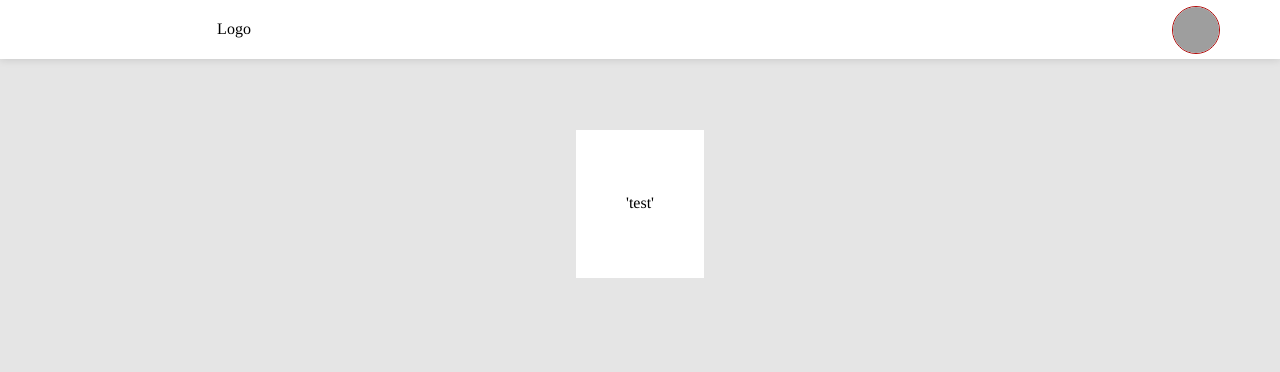
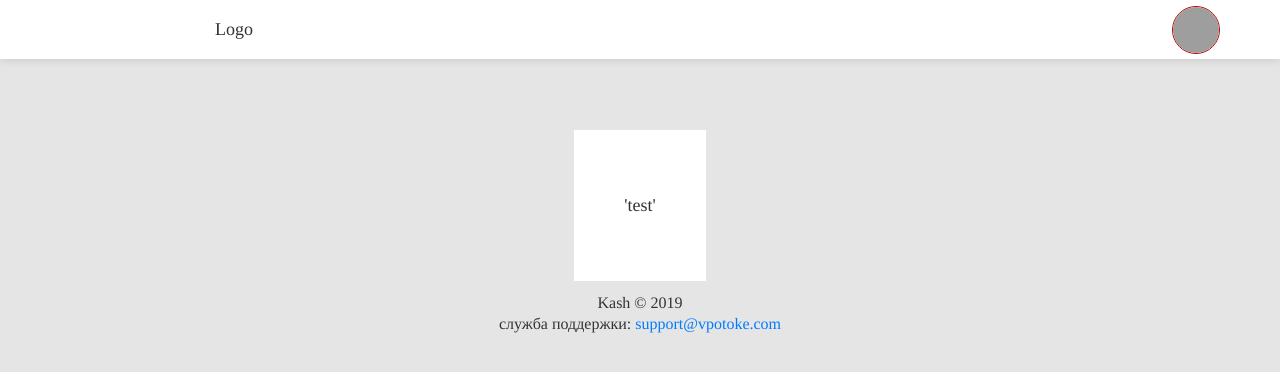
Before and after one commit to MarRyb/sale, an Angular app: page / in a window 1280 px wide. Shown: the top 372 px of the page. Built offline with nearby package versions, Linux system fonts and the light colour scheme; grey boxes are pictures that could not be loaded.

Commit message:
added footer

```diff
--- a/src/app/app.component.html
+++ b/src/app/app.component.html
@@ -7,4 +7,6 @@
       <router-outlet></router-outlet>
     </div>
   </div>
+
+  <app-footer></app-footer>
 </div>
--- /dev/null
+++ b/src/app/shared/footer/footer.component.html
@@ -0,0 +1,4 @@
+<div class="footer-container">
+  <p>Kash © 2019</p>
+  <p>служба поддержки: <a href="mailto:support@vpotoke.com">support@vpotoke.com</a></p>
+</div>
--- /dev/null
+++ b/src/app/shared/footer/footer.component.sass
@@ -0,0 +1,4 @@
+.footer-container
+  margin-top: 20px
+  text-align: center
+  line-height: 0.3em
--- /dev/null
+++ b/src/app/shared/footer/footer.component.ts
@@ -0,0 +1,15 @@
+import { Component, OnInit } from '@angular/core';
+
+@Component({
+  selector: 'app-footer',
+  templateUrl: './footer.component.html',
+  styleUrls: ['./footer.component.sass']
+})
+export class FooterComponent implements OnInit {
+
+  constructor() { }
+
+  ngOnInit() {
+  }
+
+}
--- a/src/styles.sass
+++ b/src/styles.sass
@@ -1,10 +1,26 @@
+
 body
   background: #e5e5e5
   padding: 0
   margin: 0
+  position: relative
+  background: #e5e5e5
+  color: #333
+  font-size: 18px
+  text-rendering: optimizeLegibility
+  min-height: 100vh
+  height: 100%
 
 *
   -webkit-font-smoothing: antialiased
   text-rendering: geometricPrecision
   -moz-osx-font-smoothing: grayscale
   box-sizing: border-box
+
+p
+  font-size: 16px
+
+a
+  color: #007bff
+  text-decoration: none
+  background-color: transparent
```
Also changed, not shown: src/app/shared/shared.module.ts (+5 -2 lines).
